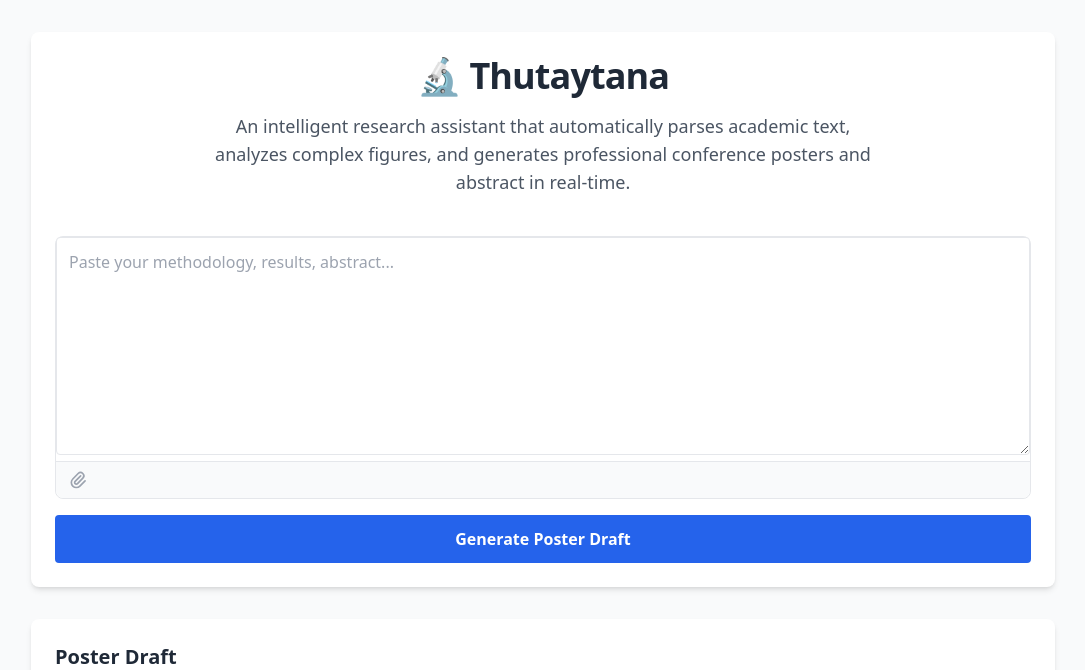
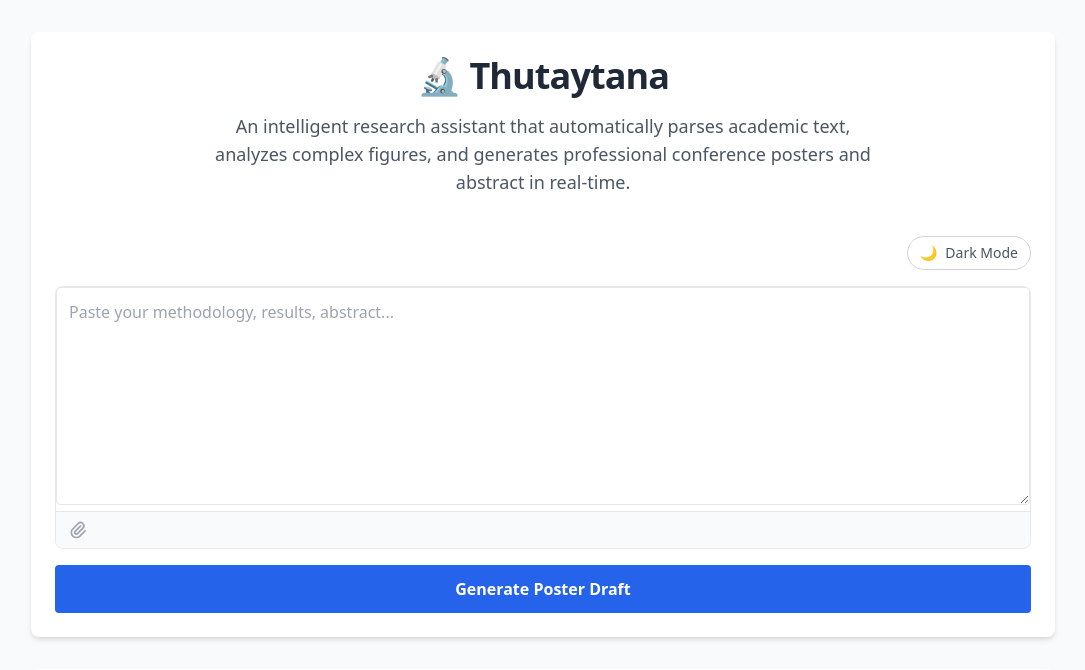
Before and after one commit to kyileiaye2021/Thutaytana, a FastAPI app: page / in a window 1280 px wide. Shown: the top 670 px of the page, without its empty margins (97-1182 px from the left). Run offline with FastAPI, Linux system fonts and the light colour scheme; some libraries are stand-ins or nearby versions.

Commit message:
Added feature of dark mode and light mode

```diff
--- a/templates/index.html
+++ b/templates/index.html
@@ -1,5 +1,5 @@
 <!DOCTYPE html>
-<html lang="en">
+<html lang="en" id="html-root">
 
 <head>
     <meta charset="UTF-8">
@@ -11,7 +11,22 @@
         {# Simple CSS to hide the loading spinner by default  #}
         .htmx-indicator{ display: none;}
         .htmx-request .htmx-indicator {display: block;}
-        htmx-request.htmx-indicator { display: block; }
+
+        /* dark mode overrides */
+        .dark body { background-color: #111827; color: #f9fafb; }
+        .dark .bg-white { background-color: #1f2937 !important; }
+        .dark .bg-gray-50 { background-color: #111827 !important; }
+        .dark .text-gray-800 { color: #f9fafb !important; }
+        .dark .text-gray-600 { color: #d1d5db !important; }
+        .dark .text-gray-400 { color: #9ca3af !important; }
+        .dark .border-gray-300 { border-color: #4b5563 !important; }
+        .dark .border { border-color: #4b5563 !important; }
+        .dark .border-t { border-color: #4b5563 !important; }
+        .dark textarea { background-color: #1f2937 !important; color: #f9fafb !important; }
+        .dark .bg-gray-50.rounded-b-lg { background-color: #374151 !important; }
+        .dark .shadow-md { box-shadow: 0 4px 6px rgba(0,0,0,0.4) !important; }
+        .dark #theme-toggle { border-color: #4b5563; color: #d1d5db; }
+        .dark #theme-toggle:hover { background-color: #374151; }
     </style>
 </head>
 <body class = "bg-gray-50 p-8 font-sans text-gray-800">
@@ -25,6 +40,16 @@
                 <p class="text-gray-600 text-lg max-w-2xl mx-auto">
                     An intelligent research assistant that automatically parses academic text, analyzes complex figures, and generates professional conference posters and abstract in real-time.
                 </p>
+            </div>
+
+            <div class="flex justify-end mb-4">
+                <button
+                    type="button"
+                    id="theme-toggle"
+                    class="flex items-center gap-2 px-3 py-1.5 rounded-full border text-sm font-medium transition-colors duration-200 border-gray-300 text-gray-600 hover:bg-gray-100">
+                    <span id="theme-icon">🌙</span>
+                    <span id="theme-label">Dark Mode</span>
+                </button>
             </div>
 
             <!--firing htmx input submission-->
@@ -187,6 +212,26 @@
                 document.getElementById('loading-spinner').style.display = 'none';
             }
         });
+
+        // dark mode toggle
+        const htmlRoot = document.getElementById('html-root');
+        const themeToggle = document.getElementById('theme-toggle');
+        const themeIcon = document.getElementById('theme-icon');
+        const themeLabel = document.getElementById('theme-label');
+
+        if (localStorage.getItem('theme') === 'dark'){
+            htmlRoot.classList.add('dark');
+            themeIcon.textContent = '☀️';
+            themeLabel.textContent = 'Light Mode';
+        }
+
+        themeToggle.addEventListener('click', () => {
+            const isDark = htmlRoot.classList.toggle('dark');
+            themeIcon.textContent = isDark ? '☀️' : '🌙';
+            themeLabel.textContent = isDark ? 'Light Mode' : 'Dark Mode';
+            localStorage.setItem('theme', isDark ? 'dark' : 'light');
+        });
+
     </script>
 </body>
 </html>
```
